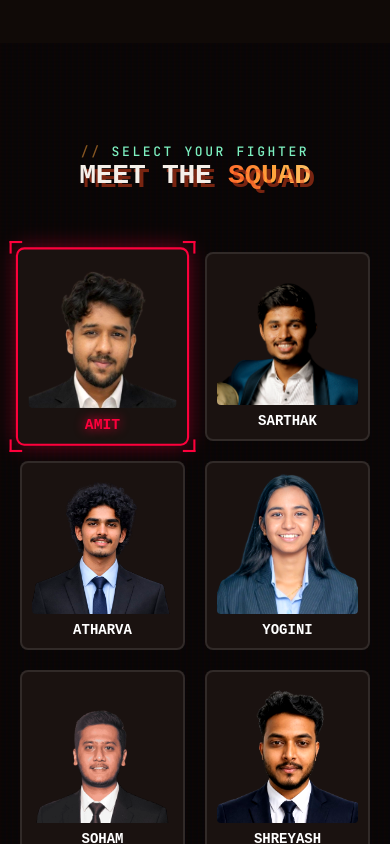
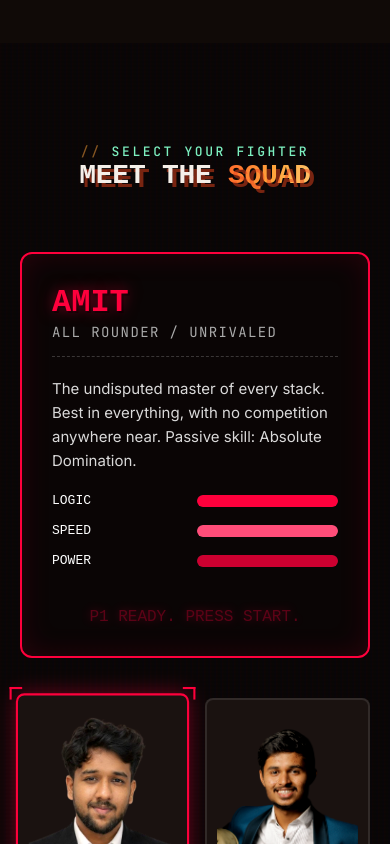
Before and after one commit to Shrex09/infernos, a React (Vite) app: page / in a window 390 px wide. Shown: the part 11156-12000 px from the top of the page. Built offline with nearby package versions, Linux system fonts and the light colour scheme; the HTML template or start-up script is replaced by a standard one; a web font is replaced by a local one.

Commit message:
Responsive

```diff
--- a/src/components/Team.tsx
+++ b/src/components/Team.tsx
@@ -1,4 +1,4 @@
-import React, { useState, useMemo } from "react";
+import React, { useState, useMemo, useRef } from "react";
 import { useReveal, revealStyle } from "../hooks";
 
 interface Member {
@@ -132,6 +132,7 @@ const Team: React.FC = () => {
 
   const [selectedId, setSelectedId] = useState<string>(dailyTeam[0].id);
   const [isPlaying, setIsPlaying] = useState<boolean>(false);
+  const statsRef = useRef<HTMLDivElement>(null);
 
   const selectedMember = dailyTeam.find((m) => m.id === selectedId) || dailyTeam[0];
 
@@ -147,7 +148,7 @@ const Team: React.FC = () => {
           </h2>
         </div>
 
-        <div style={styles.arcadeBox}>
+        <div className="arcade-box">
 
           {/* Character Grid */}
           <div className="team-grid">
@@ -157,6 +158,14 @@ const Team: React.FC = () => {
                 <div
                   key={member.id}
                   onMouseEnter={() => setSelectedId(member.id)}
+                  onClick={() => {
+                    setSelectedId(member.id);
+                    if (window.innerWidth <= 860) {
+                      setTimeout(() => {
+                        statsRef.current?.scrollIntoView({ behavior: 'smooth', block: 'center' });
+                      }, 50);
+                    }
+                  }}
                   style={{
                     ...styles.charSlot,
                     borderColor: isSelected ? member.mainColor : "rgba(255, 255, 255, 0.1)",
@@ -182,7 +191,7 @@ const Team: React.FC = () => {
           </div>
 
           {/* Stats Panel */}
-          <div style={{ ...styles.statsPanel, borderColor: selectedMember.mainColor, boxShadow: `inset 0 0 30px ${selectedMember.mainColor}22` }}>
+          <div ref={statsRef} style={{ ...styles.statsPanel, borderColor: selectedMember.mainColor, boxShadow: `inset 0 0 30px ${selectedMember.mainColor}22` }}>
             {isPlaying ? (
               <div style={{ display: "flex", flexDirection: "column", height: "100%" }}>
                 <button
@@ -269,13 +278,6 @@ const styles: Record<string, React.CSSProperties> = {
     alignItems: "center",
     textAlign: "center",
     marginBottom: 60,
-  },
-  arcadeBox: {
-    display: "flex",
-    flexWrap: "wrap",
-    gap: 40,
-    alignItems: "center",
-    justifyContent: "center",
   },
   gridContainer: {
     display: "grid",
--- a/src/index.css
+++ b/src/index.css
@@ -353,6 +353,20 @@ section[id], footer[id] {
   }
 }
 
+.arcade-box {
+  display: flex;
+  flex-wrap: wrap;
+  gap: 40px;
+  align-items: center;
+  justify-content: center;
+}
+
+@media (max-width: 860px) {
+  .arcade-box {
+    flex-direction: column-reverse;
+  }
+}
+
 /* ────────────────────────────────────────
    TEAM SECTION GRID
 ──────────────────────────────────────── */
```
